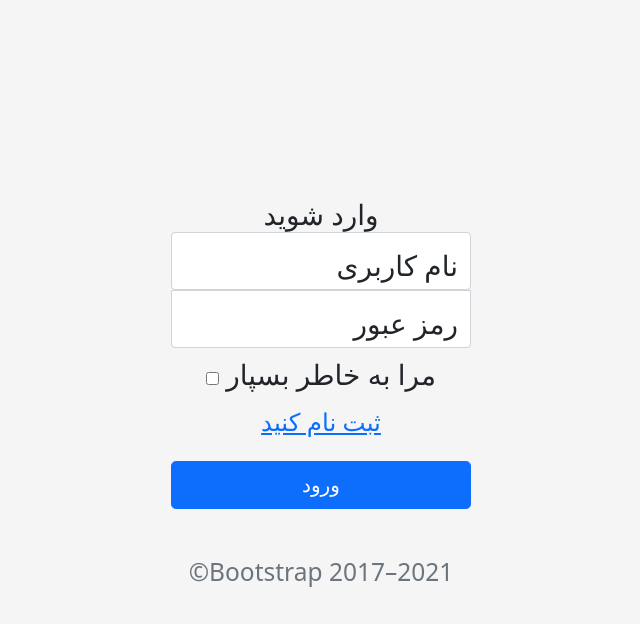
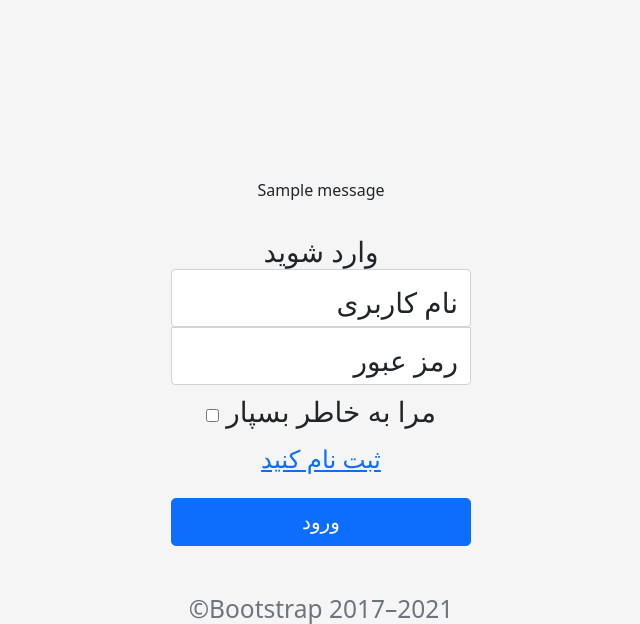
Before and after one commit to rezyte/kaffeefinder, a Django app: page /auth/login/ in a window 1280 px wide. Shown: the top 624 px of the page, without its empty margins (319-959 px from the left). Run offline with Django 3.2, Linux system fonts and the light colour scheme; tables that the repository leaves empty hold one stand-in row (values such as "Sample post"); one stand-in notice (Sample message) is shown; some libraries are stand-ins or nearby versions.

Commit message:
added the message bar in login

```diff
--- a/kaffeefinder/templates/accounts/login.html
+++ b/kaffeefinder/templates/accounts/login.html
@@ -20,6 +20,11 @@
   <body class="text-center">
 
 <main class="form-signin">
+  {%  for message in messages %}
+    <div class="alert alert-{{message.tag}}" role="alert">
+      {{ message }}
+    </div>
+  {% endfor %}
   <form method="POST" class="h3 mb-3 fw-normal">وارد شوید</h1>
     {% csrf_token %}
     <div class="form-floating">
```
